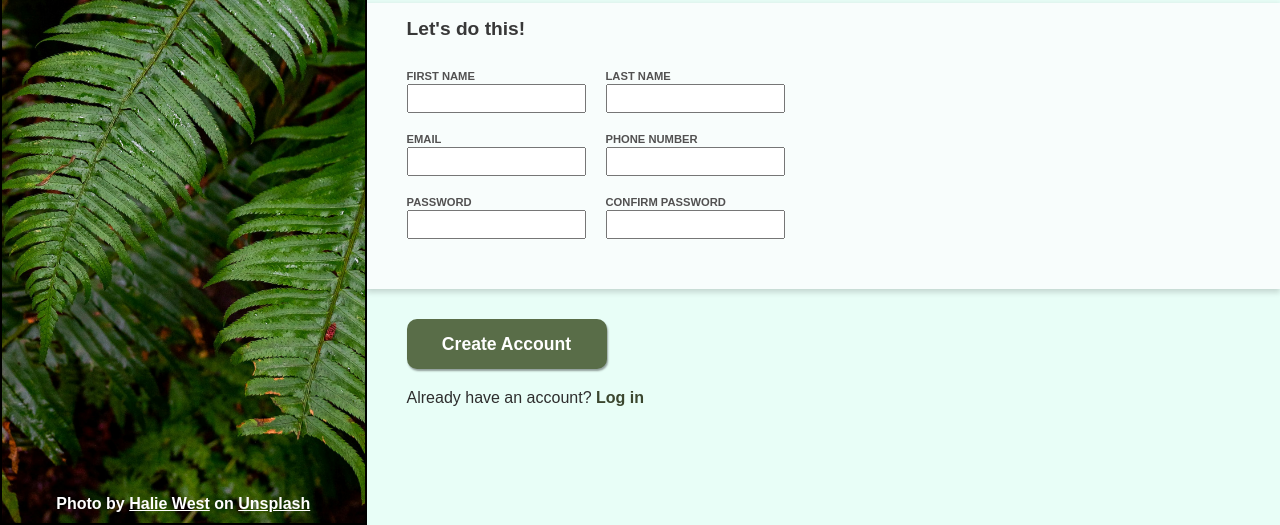
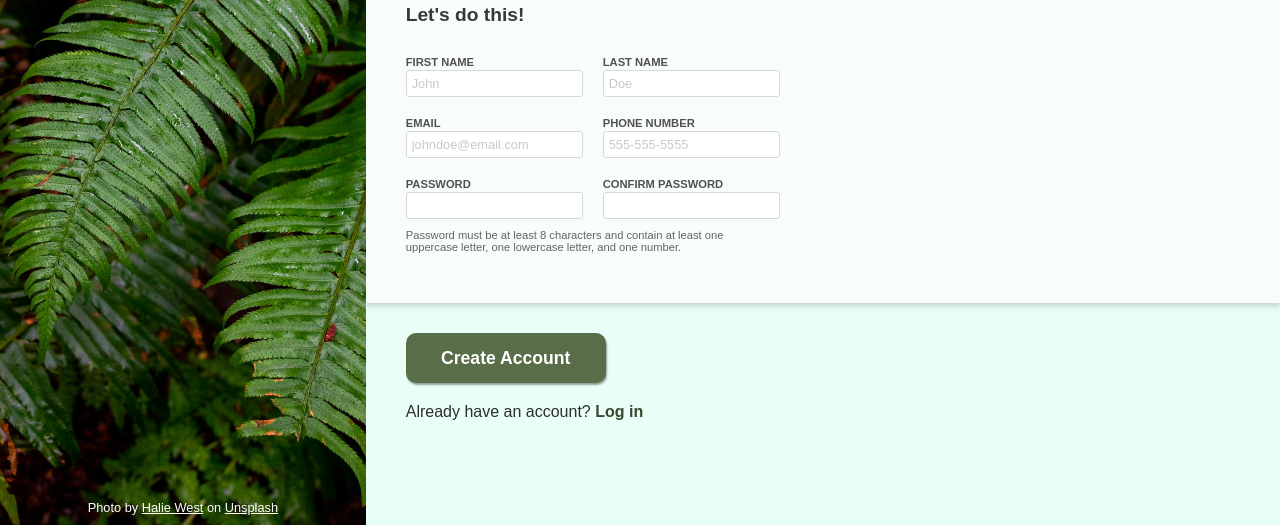
Before and after one commit to kralltaylor/odin-sign-up-form, a plain HTML site: page index.html in a window 1280 px wide. Shown: the part 275-800 px from the top of the page. Drawn offline with Linux system fonts and the light colour scheme.

Commit message:
Add styling for when inputs are invalid

```diff
--- a/index.html
+++ b/index.html
@@ -36,36 +36,52 @@
                     <div class="form-field">
                         <label for="first-name">FIRST NAME</label>
                         <input type="text" id="first-name" name="first-name"
-                                pattern="[A-Za-z]+" required>
+                                pattern="[A-Za-z]+"
+                                placeholder="John" required>
                     </div>
 
                     <div class="form-field">
                         <label for="last-name">LAST NAME</label>
                         <input type="text" id="last-name" name="last-name"
-                            pattern="[A-Za-z]+" required>
+                            pattern="[A-Za-z]+"
+                            placeholder="Doe" required>
                     </div>
                 </div>
                 <div class="form-row">
                     <div class="form-field">
                         <label for="email">EMAIL</label>
-                        <input type="email" id="email" name="email" required>
+                        <input type="email" id="email" name="email"
+                        placeholder="johndoe@email.com"required>
                     </div>
 
                     <div class="form-field">
                         <label for="phone">PHONE NUMBER</label>
                         <input type="tel" id="phone" name="phone"
-                            pattern="([0-9]{3}-[0-9]{3}-[0-9]{4})|([0-9]{10})" required>
+                            pattern="([0-9]{3}-[0-9]{3}-[0-9]{4})|([0-9]{10})"
+                            placeholder="555-555-5555" required>
                     </div>
                 </div>
                 <div class="form-row">
                     <div class="form-field">
                         <label for="password">PASSWORD</label>
-                        <input type="password" id="password" name="password" required>
+                        <input type="password" id="password"
+                        name="password"
+                        pattern="^(?=.*[a-z])(?=.*[A-Z])(?=.*\d)[a-zA-Z\d]{8,}$"
+                        required>
                     </div>
 
                     <div class="form-field">
                         <label for="confirm-pass">CONFIRM PASSWORD</label>
-                        <input type="password" id="confirm-pass" name="confirm-pass" required>
+                        <input type="password" id="confirm-pass"
+                        name="confirm-pass"
+                        pattern="^(?=.*[a-z])(?=.*[A-Z])(?=.*\d)[a-zA-Z\d]{8,}$"
+                        required>
+                    </div>
+                </div>
+                <div class="form-row">
+                    <div class="password-format">
+                        Password must be at least 8 characters and contain at least
+                        one uppercase letter, one lowercase letter, and one number.
                     </div>
                 </div>
             </div>
--- a/styles.css
+++ b/styles.css
@@ -17,7 +17,6 @@ body {
 
 .sidebar {
     position: relative;
-    border: 2px solid black;
     height: 100vh;
     width: 40%;
     min-width: 300px;
@@ -62,9 +61,13 @@ body {
   color: white;
   margin-bottom: 10px;
   text-align: center;
+  font-weight: 500;
+  font-size: 0.8rem;
 }
 .sidebar-footer a {
     color: white;
+    font-weight: 500;
+    font-size: 0.8rem;
 }
 
 .sidebar-footer a:visited {
@@ -161,4 +164,30 @@ input {
     font-size: 0.8rem;
     font-weight: 500;
     padding: 5px;
+
+    background-color: #FFFFFF;
+    border: 1px solid #D6D9DC;
+    border-radius: 3px;
 }
+
+input:user-invalid {
+    border: 1px solid #D55C5F;
+    color:#D55C5F;
+}
+
+input::placeholder {
+    color: rgba(0, 0, 0, 0.214);
+}
+
+input:focus {
+    border: 1px solid blue;
+    box-shadow: 0px 1px 5px 0px rgba(0, 0, 0, 0.519);
+}
+
+.password-format {
+    max-width: 350px;
+    margin-top: -10px;
+    font-size: 0.7rem;
+    font-weight: 500;
+    color: rgb(100, 100, 100);
+}
```
